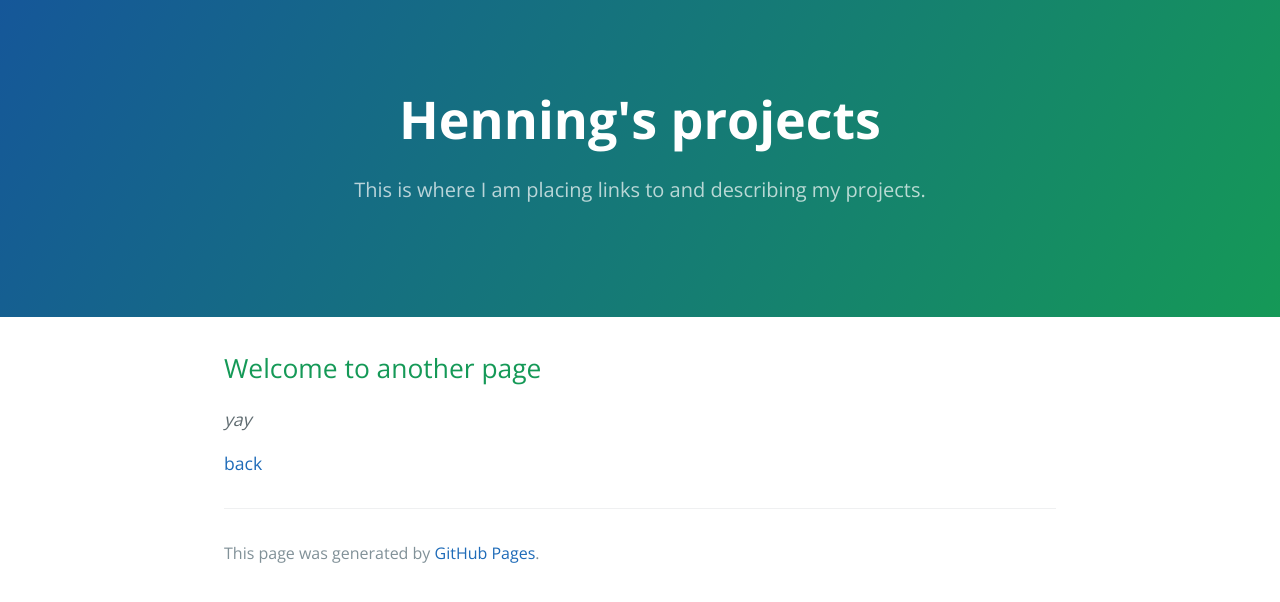
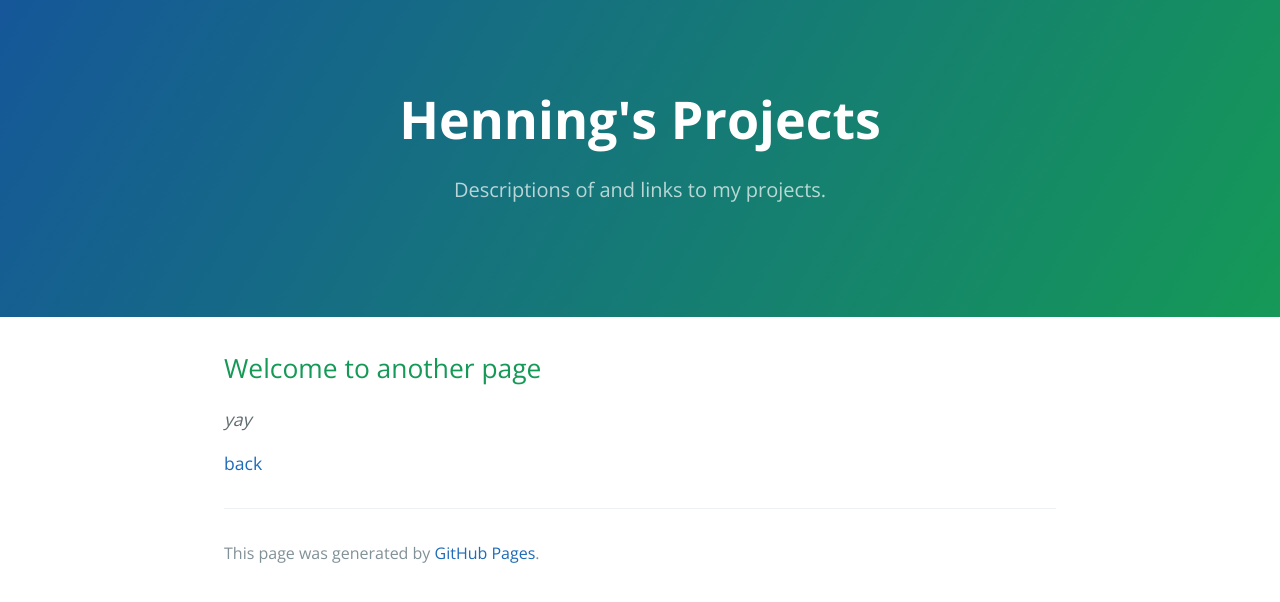
Before and after one commit to hjbotha/hjbotha.github.io, a Jekyll site: the page built from another-page.md, in a window 1280 px wide. Shown: the top 602 px of the page. Built offline with Jekyll 4.4.1, drawn with Linux system fonts in a browser that asks for light colours; our own code applies the rules of GitHub Pages for plain Markdown files.

```diff
--- a/_config.yml
+++ b/_config.yml
@@ -1,5 +1,5 @@
-title: Henning's projects
-description: This is where I am placing links to and describing my projects.
+title: Henning's Projects
+description: Descriptions of and links to my projects.
 show_downloads: false
 google_analytics: UA-42282681-2
 theme:
```
Also changed, not shown: index.md (+8 -2 lines).
